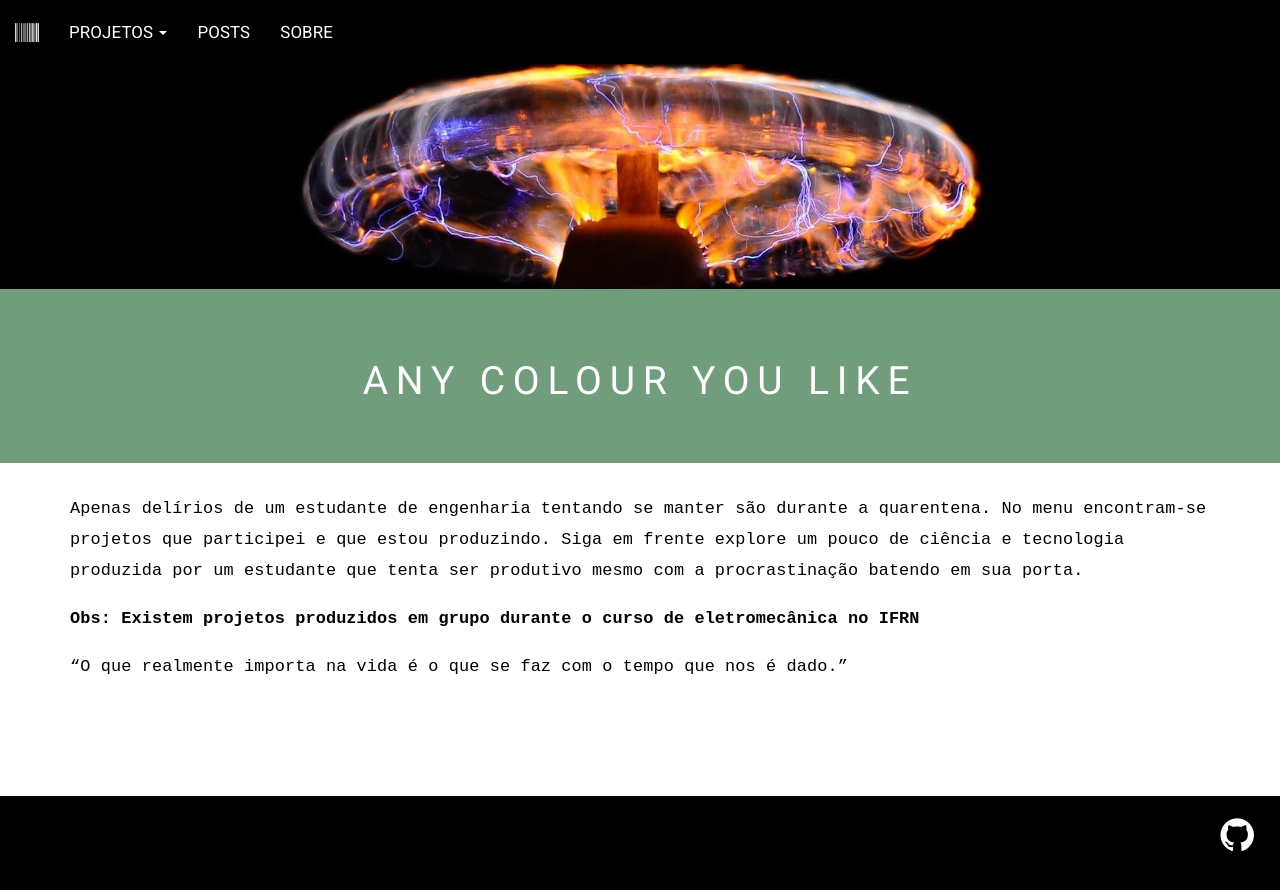
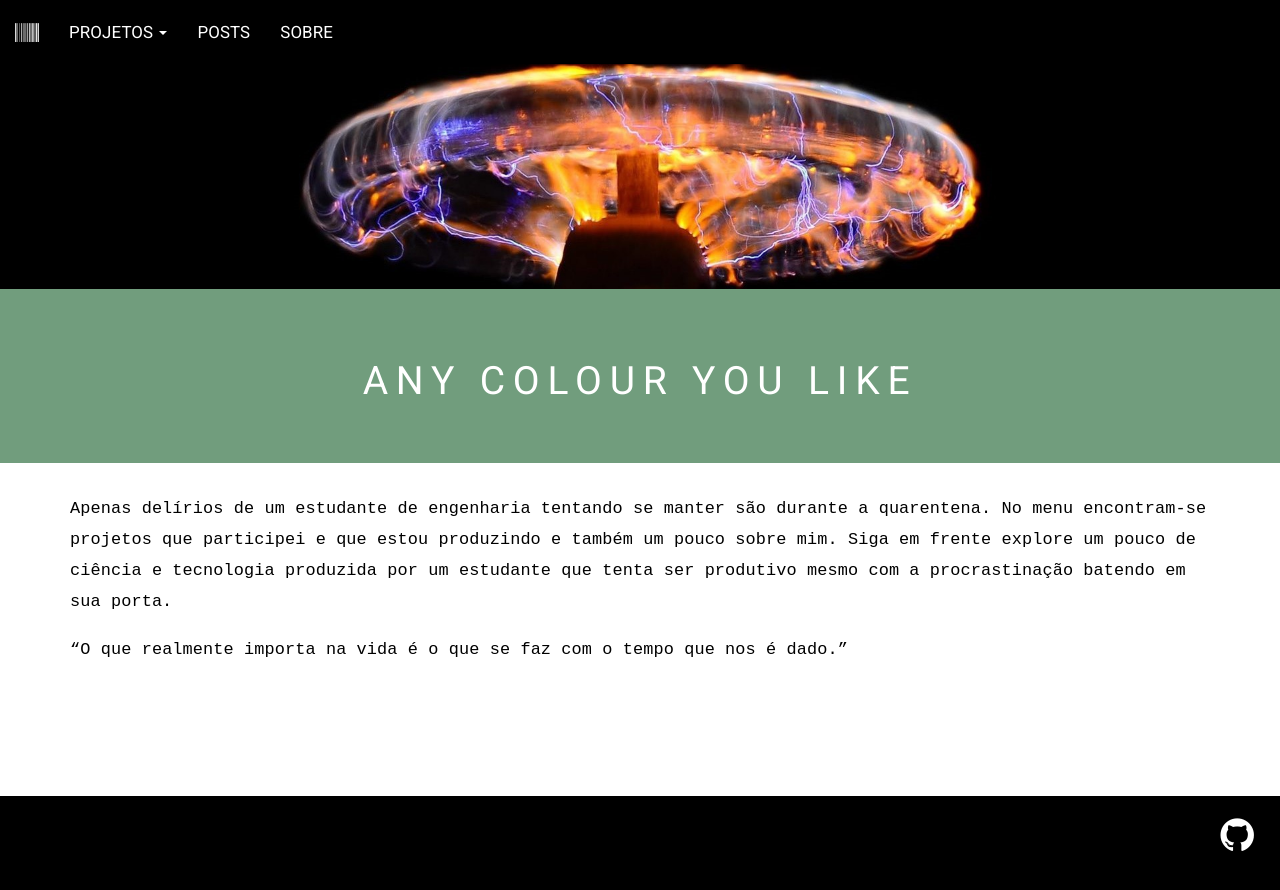
Before and after one commit to mvsn-ufrn/mvsn-ufrn.github.io, a Jekyll site: the page built from index.html, in a window 1280 px wide. Shown: the top 890 px of the page. Built offline with Jekyll 4.4.1, drawn with Linux system fonts in a browser that asks for light colours; the list of posts is cut into pages by our own code.

Commit message:
Update index.html

```diff
--- a/index.html
+++ b/index.html
@@ -5,9 +5,7 @@ description:  Apenas delírios de um estudante de engenharia tentando se manter
 comments: false
 ---
 <font COLOR=BLACK FACE="COURIER NEW">
- <p>Apenas delírios de um estudante de engenharia tentando se manter são durante a quarentena. No menu encontram-se projetos que participei e que estou produzindo. Siga em frente explore um pouco de ciência e tecnologia produzida por um estudante que tenta ser produtivo mesmo com a procrastinação batendo em sua porta. </p>
-
-<p><b>Obs: Existem projetos produzidos em grupo durante o curso de eletromecânica no IFRN</b></p>
+ <p>Apenas delírios de um estudante de engenharia tentando se manter são durante a quarentena. No menu encontram-se projetos que participei e que estou produzindo e também um pouco sobre mim. Siga em frente explore um pouco de ciência e tecnologia produzida por um estudante que tenta ser produtivo mesmo com a procrastinação batendo em sua porta. </p>
 
 <p><q>O que realmente importa na vida é o que se faz com o tempo que nos é dado.</q></p>
 </font>
```
